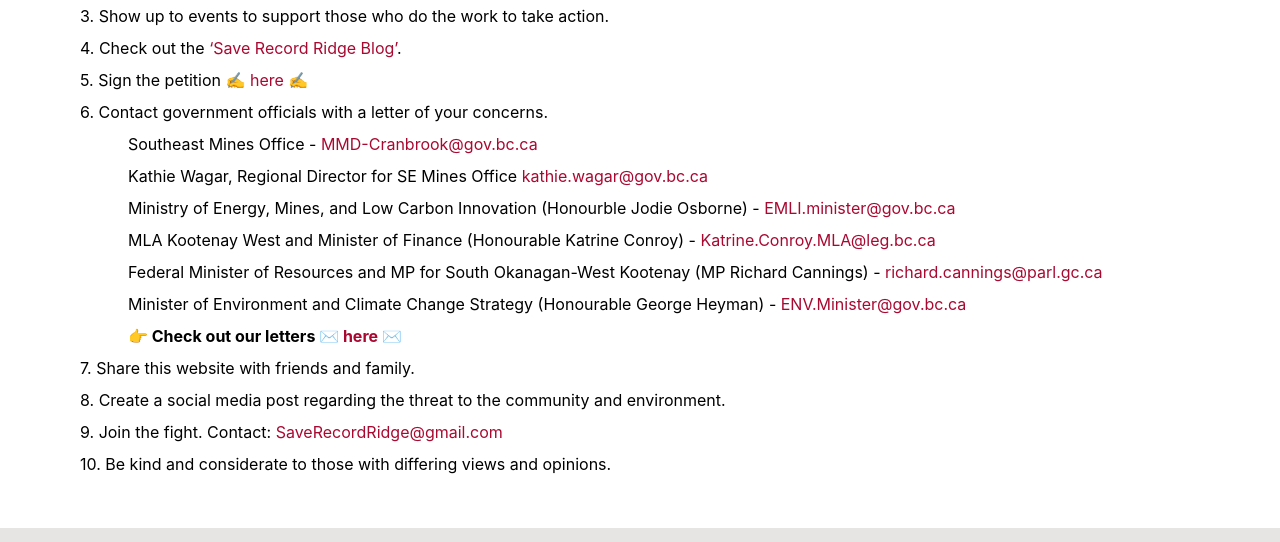
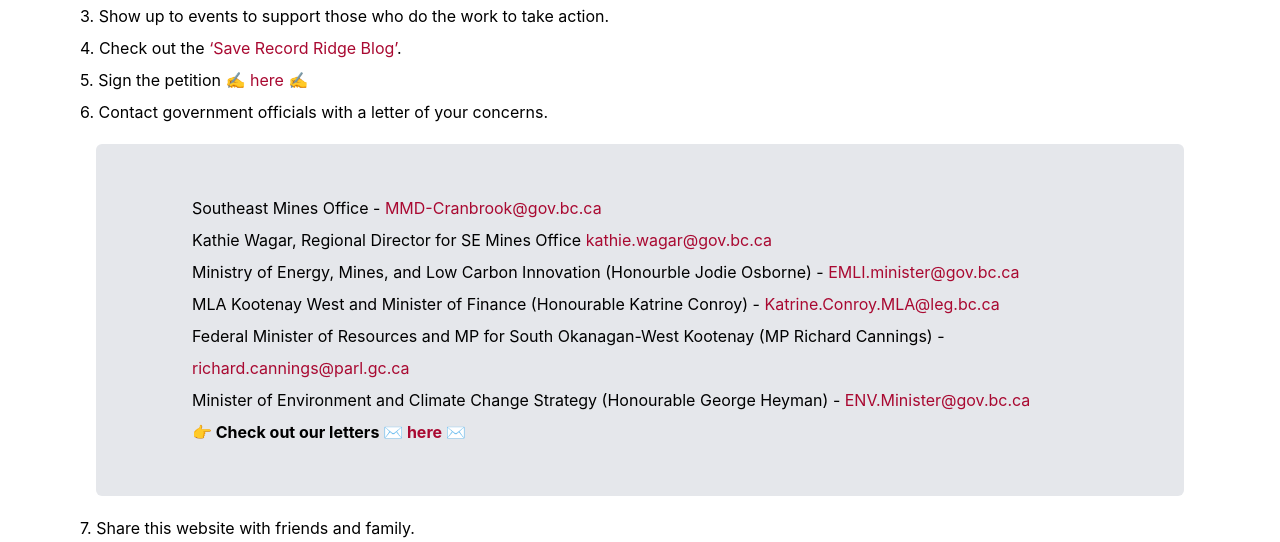
Before and after one commit to revyrob/SRR, a React (Create React App) app: page / in a window 1280 px wide. Shown: the part 2380-2922 px from the top of the page. Built offline with nearby package versions, Linux system fonts and the light colour scheme; grey boxes are pictures that could not be loaded.

Commit message:
add cardslide

```diff
--- a/package.json
+++ b/package.json
@@ -11,6 +11,7 @@
     "@testing-library/react": "^13.4.0",
     "@testing-library/user-event": "^13.5.0",
     "emotion": "^11.0.0",
+    "framer-motion": "^10.12.16",
     "react": "^18.2.0",
     "react-dom": "^18.2.0",
     "react-router-dom": "^6.11.2",
--- a/src/components/Action/Action.js
+++ b/src/components/Action/Action.js
@@ -1,4 +1,5 @@
 import React from "react";
+import CardSlide from "../CardSlide/CardSlide";
 
 function Action() {
   return (
@@ -52,7 +53,7 @@ function Action() {
 
         <li>
           6. Contact government officials with a letter of your concerns.
-          <div className="px-12">
+          {/* <div className="px-12">
             <li>
               Southeast Mines Office -{" "}
               <a href="mailto:MMD-Cranbrook@gov.bc.ca">
@@ -97,7 +98,8 @@ function Action() {
               </a>{" "}
               ✉️
             </li>
-          </div>
+          </div> */}
+          <CardSlide />
         </li>
 
         <li>7. Share this website with friends and family.</li>
--- /dev/null
+++ b/src/components/CardSlide/CardSlide.js
@@ -0,0 +1,67 @@
+import { useRef } from "react";
+import { useInView } from "framer-motion";
+
+function CardSlide() {
+  const ref = useRef(null);
+  const isInView = useInView(ref, { once: true });
+
+  return (
+    <div
+      ref={ref}
+      className="p-4 my-4 bg-gray-200 md:p-8  lg:p-12 rounded-md m-4"
+    >
+      <div
+        className="card"
+        style={{
+          transform: isInView ? "none" : "translateX(-200px)",
+          opacity: isInView ? 1 : 0,
+          transition: "all 0.9s cubic-bezier(0.17, 0.55, 0.55, 1) 0.5s",
+        }}
+      >
+        <div className="px-12">
+          <li>
+            Southeast Mines Office -{" "}
+            <a href="mailto:MMD-Cranbrook@gov.bc.ca">MMD-Cranbrook@gov.bc.ca</a>
+          </li>
+          <li>
+            Kathie Wagar, Regional Director for SE Mines Office{" "}
+            <a href="mailto:kathie.wagar@gov.bc.ca">kathie.wagar@gov.bc.ca</a>
+          </li>
+          <li>
+            Ministry of Energy, Mines, and Low Carbon Innovation (Honourble
+            Jodie Osborne) -{" "}
+            <a href="mailto:EMLI.minister@gov.bc.ca">EMLI.minister@gov.bc.ca</a>
+          </li>
+          <li>
+            MLA Kootenay West and Minister of Finance (Honourable Katrine
+            Conroy) -{" "}
+            <a href="mailto:Katrine.Conroy.MLA@leg.bc.ca">
+              Katrine.Conroy.MLA@leg.bc.ca
+            </a>
+          </li>
+          <li>
+            Federal Minister of Resources and MP for South Okanagan-West
+            Kootenay (MP Richard Cannings) -{" "}
+            <a href="mailto:richard.cannings@parl.gc.ca">
+              richard.cannings@parl.gc.ca
+            </a>
+          </li>
+          <li>
+            Minister of Environment and Climate Change Strategy (Honourable
+            George Heyman) -{" "}
+            <a href="mailto:ENV.Minister@gov.bc.ca">ENV.Minister@gov.bc.ca</a>
+          </li>
+          <li className="font-bold">
+            {" "}
+            👉 Check out our letters ✉️{" "}
+            <a href="https://docs.google.com/document/d/1edDJj_Uud-Bm4e6b8Nm-tbs4tGvP0A7GtEBRSup5JNk/edit?usp=sharing">
+              here
+            </a>{" "}
+            ✉️
+          </li>
+        </div>
+      </div>
+    </div>
+  );
+}
+export default CardSlide;
```
Also changed, not shown: 1 other file (tests, documents, lock files or other folders).
